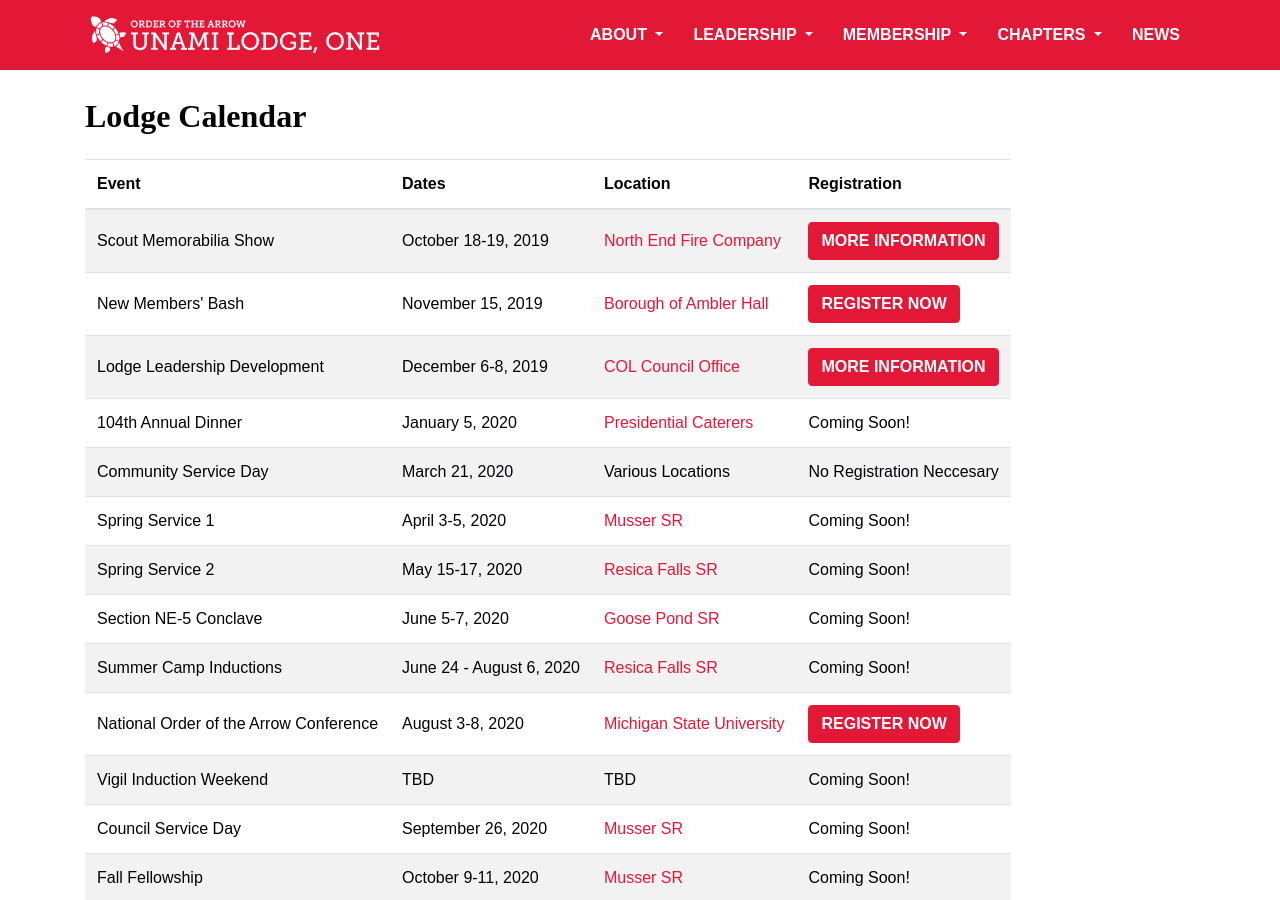
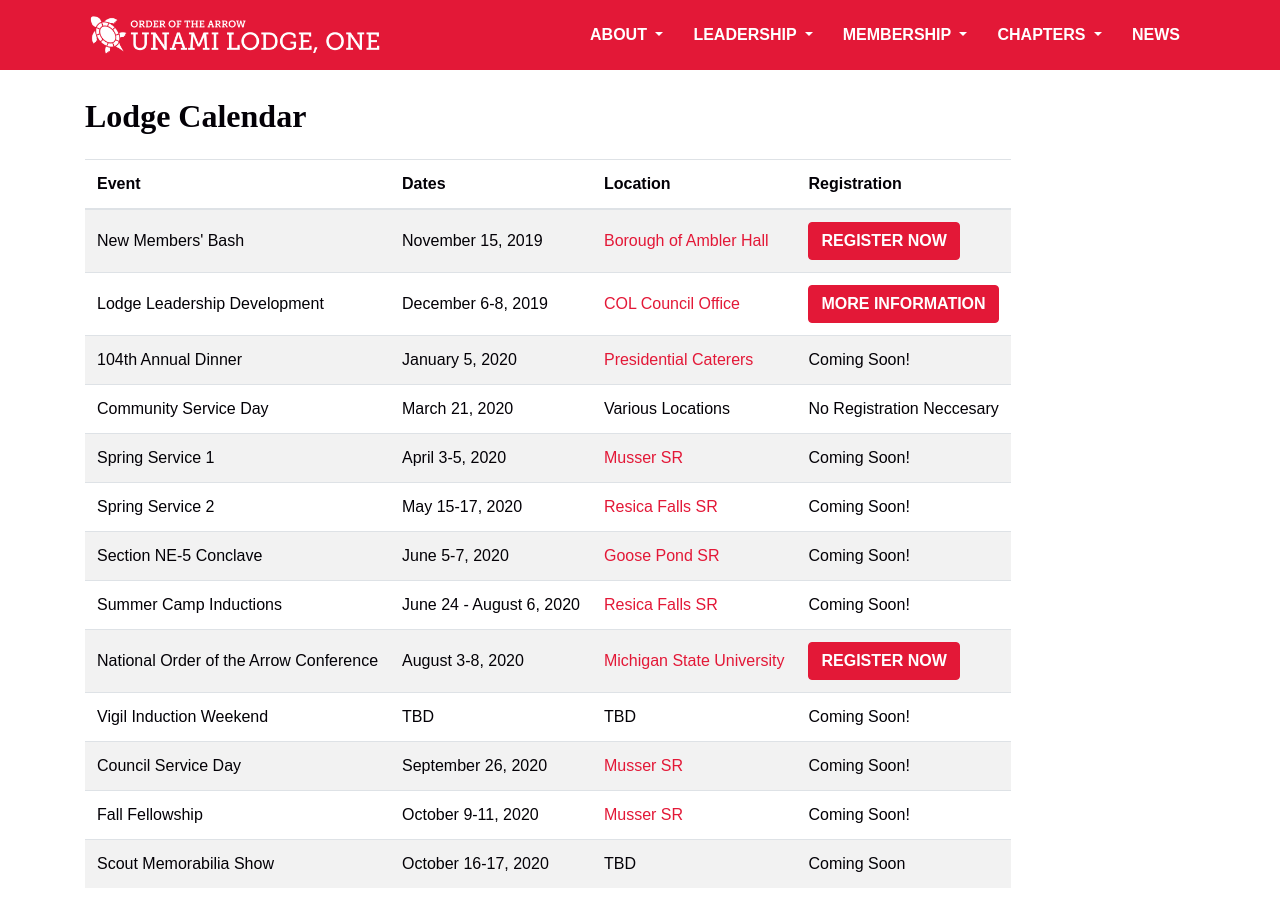
Before and after one commit to colbsa/UnamiLodge.org, a Jekyll site: the page built from about-calendar.md, in a window 1280 px wide and 900 px high. Built offline with Jekyll 4.4.1, drawn with Linux system fonts in a browser that asks for light colours; some web fonts are replaced; a script that is not in the unit is left out.

Commit message:
Updated events based on the end of Scout Memorabilia Show

```diff
--- a/_data/events.yml
+++ b/_data/events.yml
@@ -1,14 +1,3 @@
-- title: Scout Memorabilia Show
-  date: 2019-10-18
-  date-end: 2019-10-19
-  location: North End Fire Company
-  location-url: https://www.google.com/maps?ll=40.259063,-75.63322&z=16&t=m&hl=en&gl=US&mapclient=embed&cid=6555640595728338837
-  link-text: More Information
-  link-url: /news/2019-Scout-Memorabilia-Show
-  ordeal: false
-  brotherhood: false
-  highlight: true
-
 - title: New Members' Bash
   date: 2019-11-15
   date-end:
@@ -19,6 +8,7 @@
   ordeal: false
   brotherhood: false
   highlight: true
+  # Remove the alert at the top of membership-newmembers.md when this event is removed
 
 - title: Lodge Leadership Development
   date: 2019-12-06
```
Also changed, not shown: index.md (+0 -1 lines), membership-newmembers.md (+5 -0 lines).
